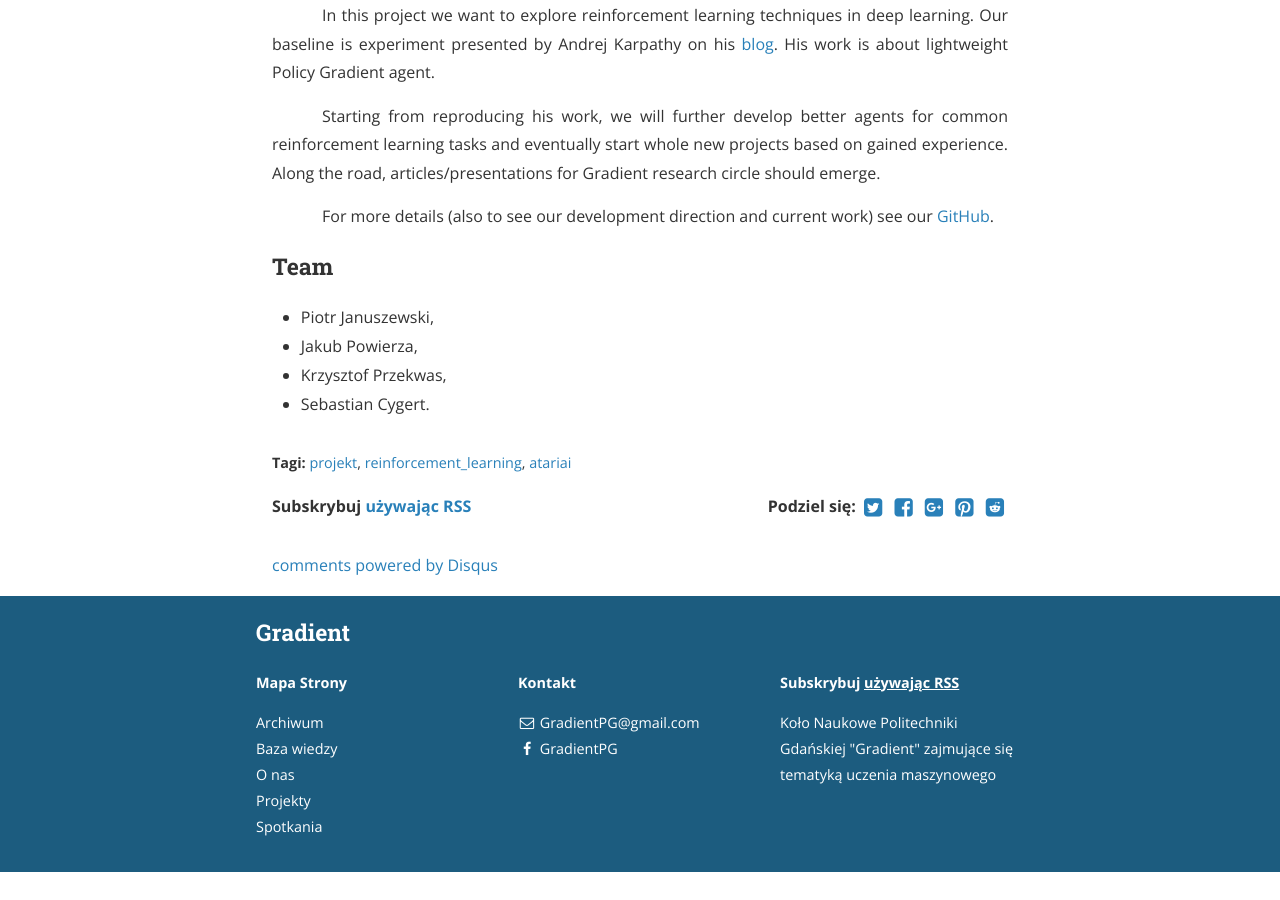
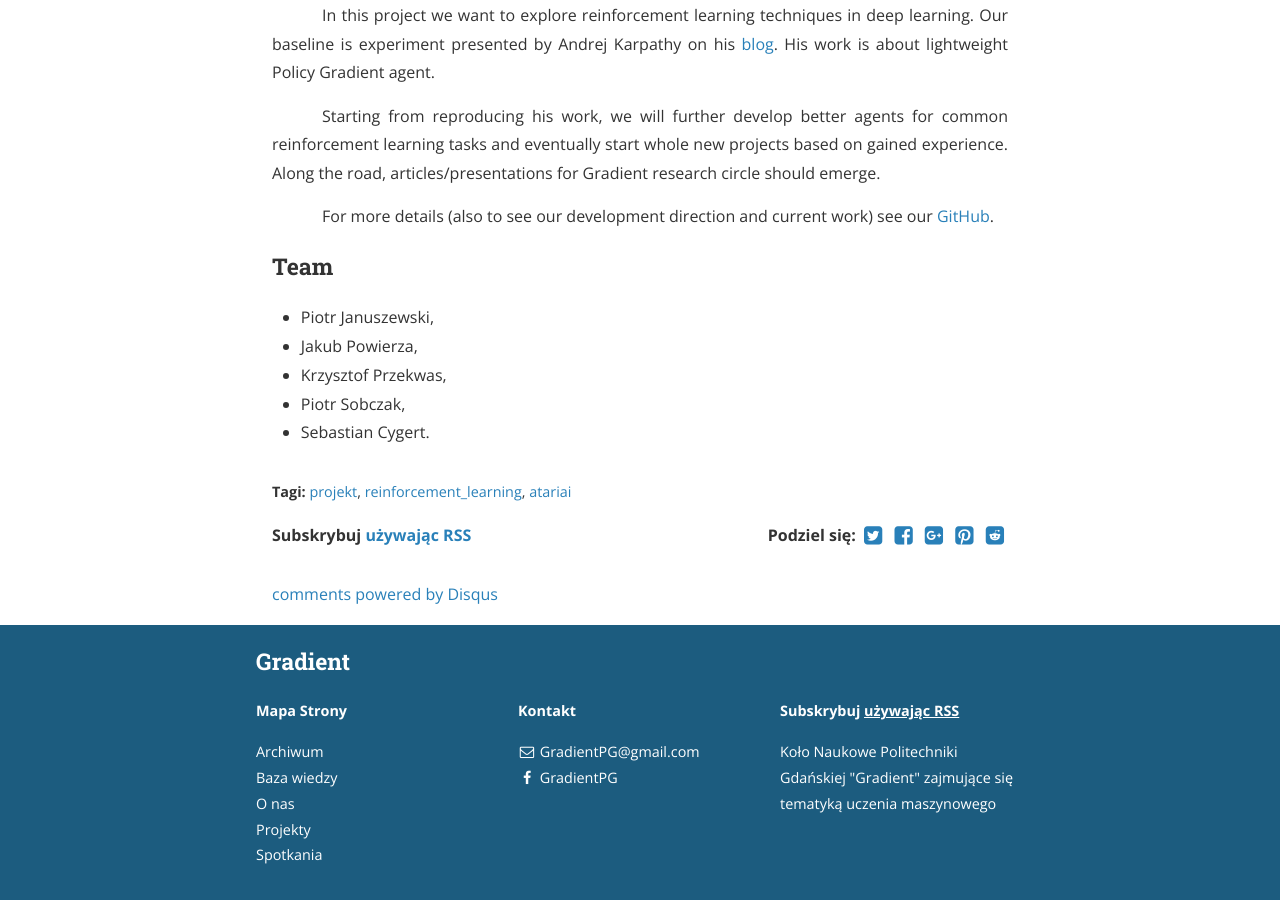
Before and after one commit to jpowie01/GradientPG, a Jekyll site: the page built from _posts/projects/2017-10-07-projekt-atari-ai.markdown, in a window 1280 px wide and 900 px high, scrolled down 576 px. Built offline with Jekyll 4.4.1, drawn with Linux system fonts in a browser that asks for light colours; nearby versions of some CDN libraries; comment, search, counter and statistics services are not loaded; before the commit the page ends 1448 px from its top, so only the background shows below that.

Commit message:
Dodaj członka projektu AtariAI

```diff
--- a/_posts/projects/2017-10-07-projekt-atari-ai.markdown
+++ b/_posts/projects/2017-10-07-projekt-atari-ai.markdown
@@ -20,4 +20,5 @@ For more details (also to see our development direction and current work) see ou
 - Piotr Januszewski,
 - Jakub Powierza,
 - Krzysztof Przekwas,
+- Piotr Sobczak,
 - Sebastian Cygert.
```
